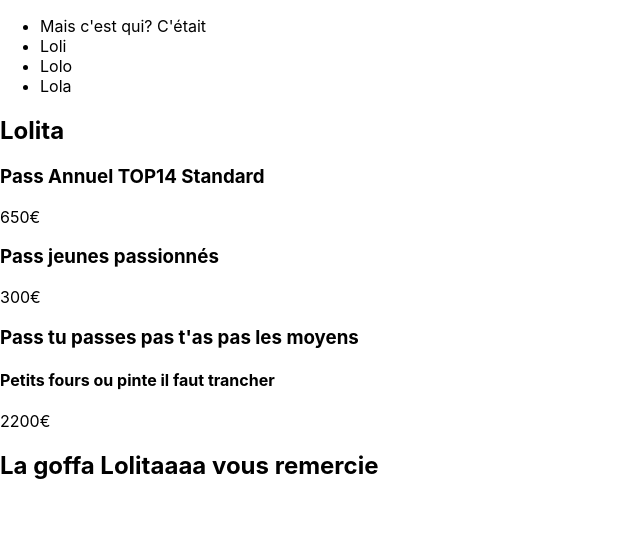
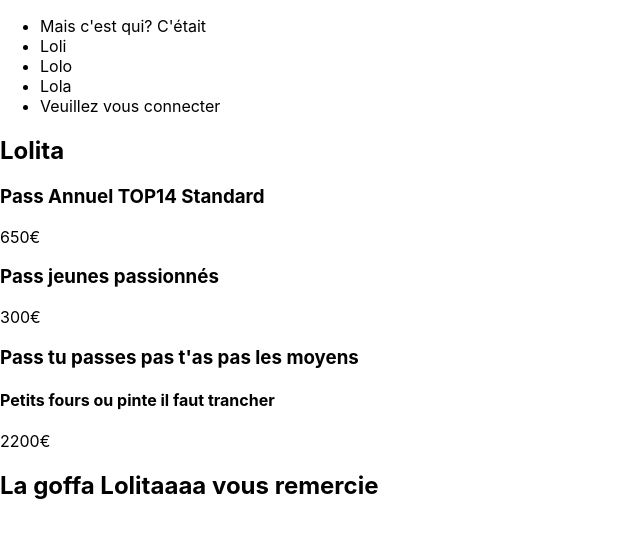
Before and after one commit to Salty-V/react_second, a React (Create React App) app: page / in a window 1280 px wide. Shown: the top 538 px of the page, without its empty margins (0-640 px from the left). Built offline with nearby package versions, Linux system fonts and the light colour scheme.

Commit message:
added an else if in JSX

```diff
--- a/src/App.js
+++ b/src/App.js
@@ -4,11 +4,11 @@ import Home from "./Home";
 
 function App() {
   return (
-    <div>
+    <>
         <Header />
         <Home />
         <Footer />
-    </div>
+    </>
   );
 }
 
--- a/src/Header.js
+++ b/src/Header.js
@@ -1,4 +1,7 @@
 function Header() {
+
+    const isUserLogged = false;
+
     return (
         <header>
             <nav>
@@ -7,6 +10,8 @@ function Header() {
                     <li>Loli</li>
                     <li>Lolo</li>
                     <li>Lola</li>
+
+                    {isUserLogged ? <li>Camille Blanchy</li> : <li>Veuillez vous connecter</li>}
                 </ul>
             </nav>
         </header>
--- a/src/Products.js
+++ b/src/Products.js
@@ -1,7 +1,7 @@
 function Products() {
 
     return (
-    <div>
+    <main>
         <article>
             <h3>Pass Annuel TOP14 Standard</h3>
             <p>650€</p>
@@ -17,7 +17,7 @@ function Products() {
             <h4>Petits fours ou pinte il faut trancher </h4>
             <p>2200€</p>
         </article>
-    </div>
+    </main>
 );
 }
 
```
